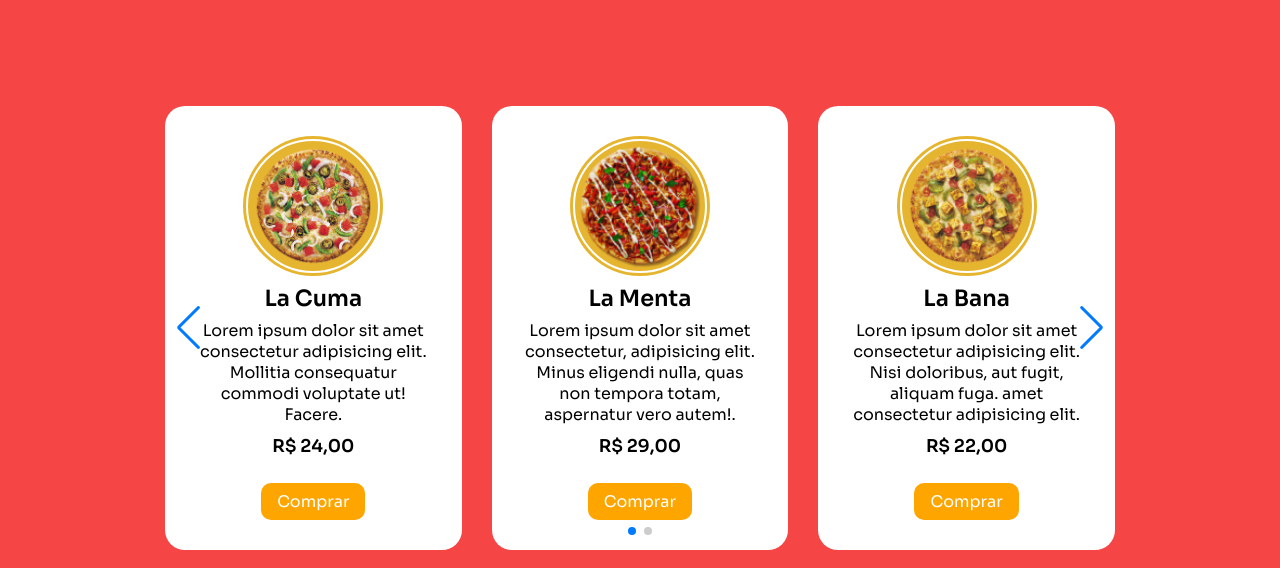
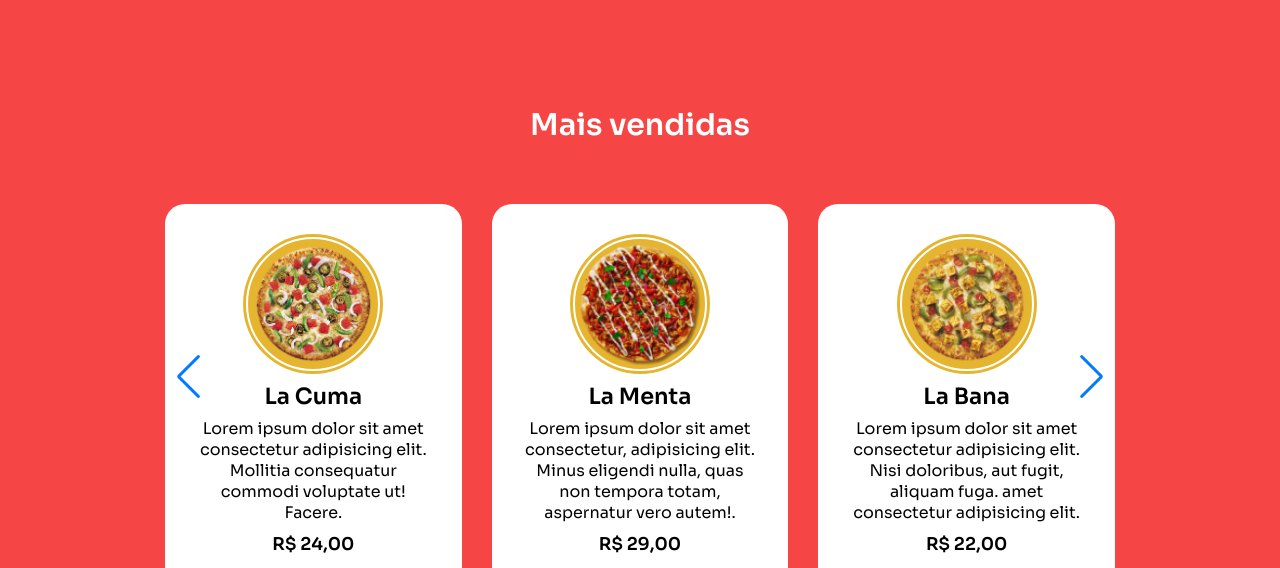
Before and after one commit to carlostkno/pizzaria, a plain HTML site: page index.html in a window 1280 px wide. Shown: the part 672-1240 px from the top of the page. Drawn offline with nearby package versions, Linux system fonts and the light colour scheme; a script that the page names is missing.

Commit message:
inserido titulo no catálogo

```diff
--- a/Assets/style.css
+++ b/Assets/style.css
@@ -68,6 +68,16 @@ body {
 
 .swiper {
     width: 950px;
+}
+
+.titulo-catalogo{
+    color: #fff;
+    display: flex;
+    justify-content: center;
+    margin-bottom: 60px;
+    font-size: 30px;
+    padding: 30px auto;
+    font-weight: bold;
 }
 
 .catalogo {
--- a/index.html
+++ b/index.html
@@ -21,9 +21,9 @@
     </main>
 
     <section class="catalogo">
-
        <div class="container">
            <div class="info-pizza swiper mySwiper">
+            <div class="titulo-catalogo">Mais vendidas</div>
                <div class="card swiper-wrapper">
 
                    <div class="conteudo-card swiper-slide">
@@ -124,7 +124,7 @@
 
     <section class="sobre">
         <div class="historia-pizzaria">
-
+            <h3>Nossa história</h3>
         </div>
     </section>
 
```
